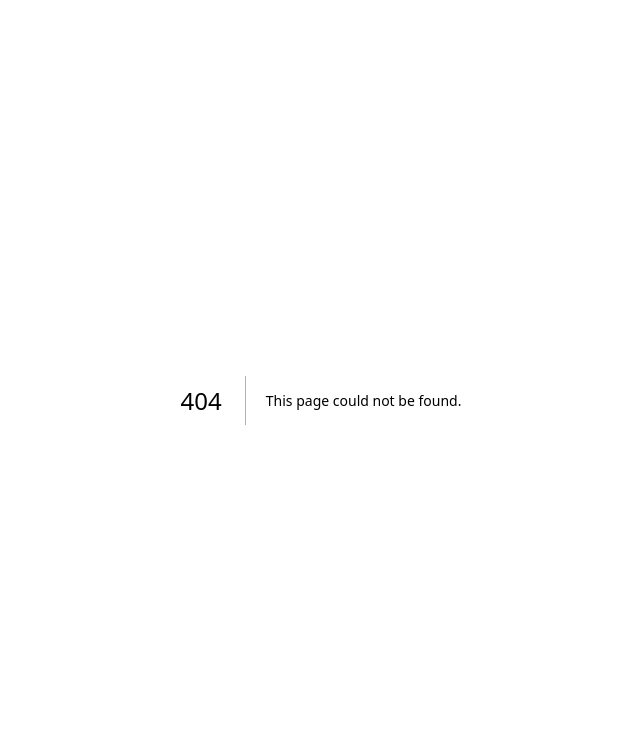
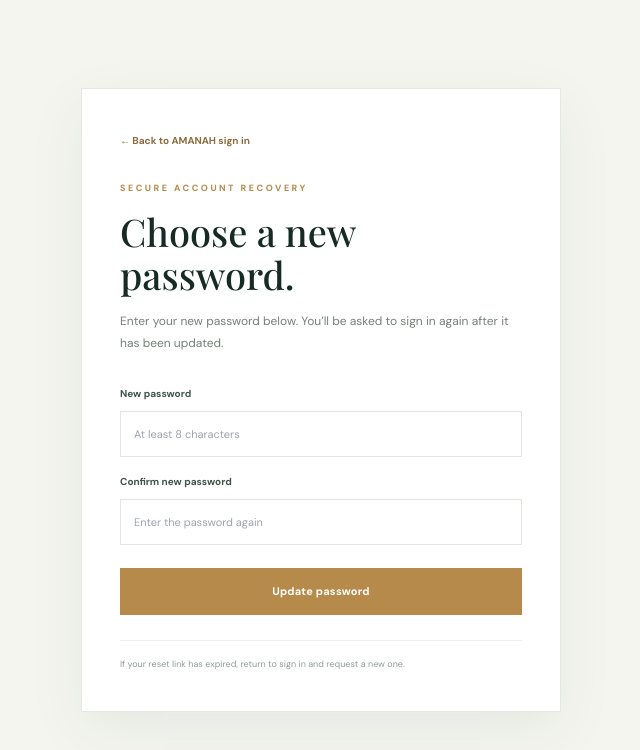
Before and after one commit to amanahoperationsdept-beep/Amanah-unilevel-system, a Next.js app: page /reset-password in a window 1280 px wide. Before the commit this address had no page. Shown: the top 750 px of the page, without its empty margins (319-959 px from the left). Built offline with nearby package versions, Linux system fonts and the light colour scheme; a web font is replaced by a local one.

Commit message:
Add AMANAH password recovery page

```diff
--- /dev/null
+++ b/src/app/reset-password/page.tsx
@@ -0,0 +1,40 @@
+"use client";
+
+import { useState, useTransition } from "react";
+import Link from "next/link";
+import { updatePasswordAction } from "@/app/actions/auth";
+
+export default function ResetPasswordPage() {
+  const [error, setError] = useState("");
+  const [pending, startTransition] = useTransition();
+
+  function submit(event: React.FormEvent<HTMLFormElement>) {
+    event.preventDefault();
+    const data = new FormData(event.currentTarget);
+    setError("");
+    startTransition(async () => {
+      const result = await updatePasswordAction(data);
+      setError(result.error || "");
+    });
+  }
+
+  return (
+    <main className="recovery-shell">
+      <section className="recovery-card">
+        <Link href="/" className="recovery-back">← Back to AMANAH sign in</Link>
+        <span className="eyebrow">SECURE ACCOUNT RECOVERY</span>
+        <h1>Choose a new password.</h1>
+        <p className="recovery-copy">Enter your new password below. You’ll be asked to sign in again after it has been updated.</p>
+        <form onSubmit={submit} className="recovery-form">
+          <label htmlFor="new-password">New password</label>
+          <input id="new-password" name="password" type="password" autoComplete="new-password" minLength={8} required placeholder="At least 8 characters" />
+          <label htmlFor="confirm-password">Confirm new password</label>
+          <input id="confirm-password" name="confirmPassword" type="password" autoComplete="new-password" minLength={8} required placeholder="Enter the password again" />
+          <button className="primary-button full-button" type="submit" disabled={pending}>{pending ? "Updating password..." : "Update password"}</button>
+        </form>
+        {error && <p className="recovery-error" role="alert">{error}</p>}
+        <p className="recovery-foot">If your reset link has expired, return to sign in and request a new one.</p>
+      </section>
+    </main>
+  );
+}
```
